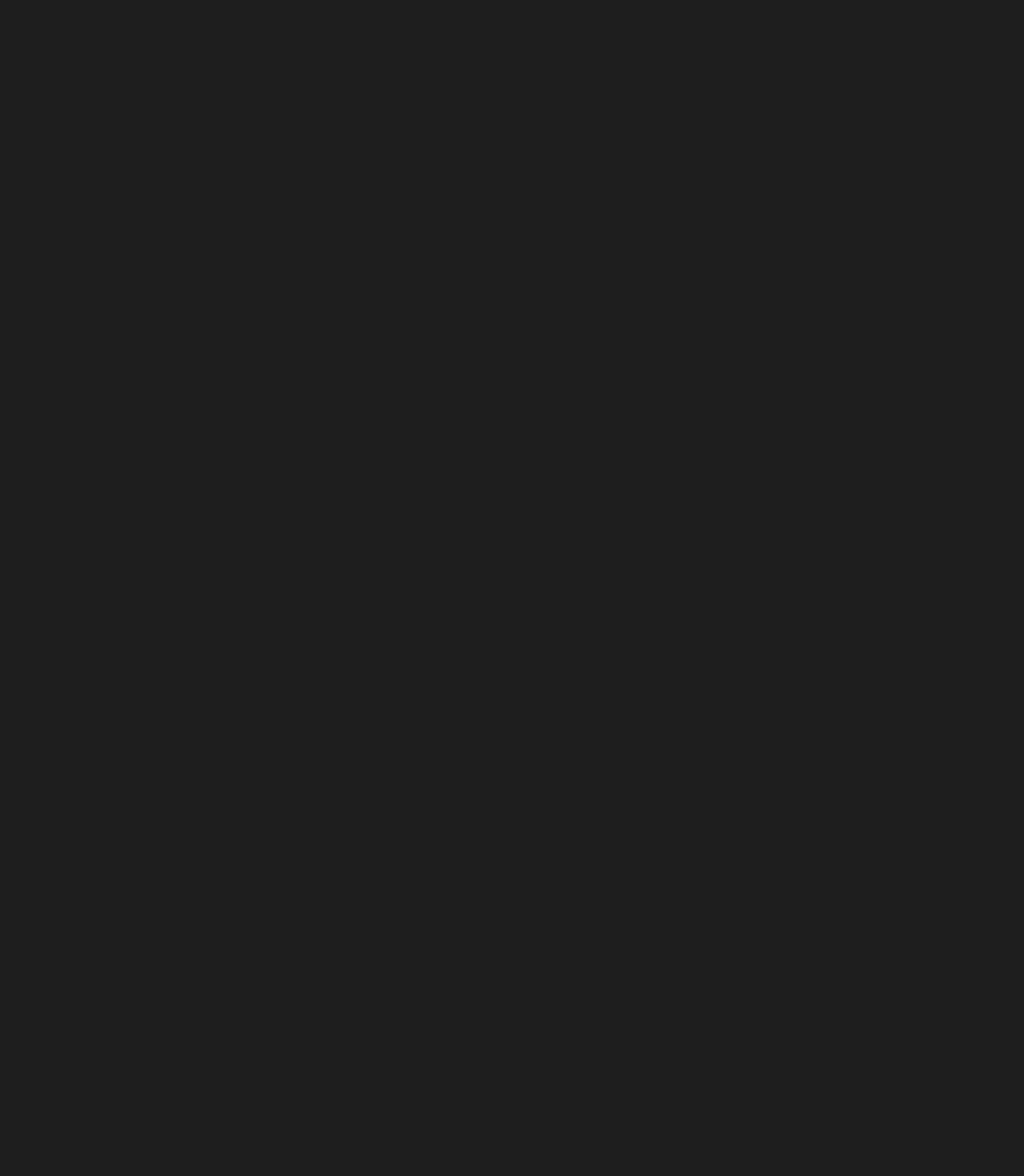
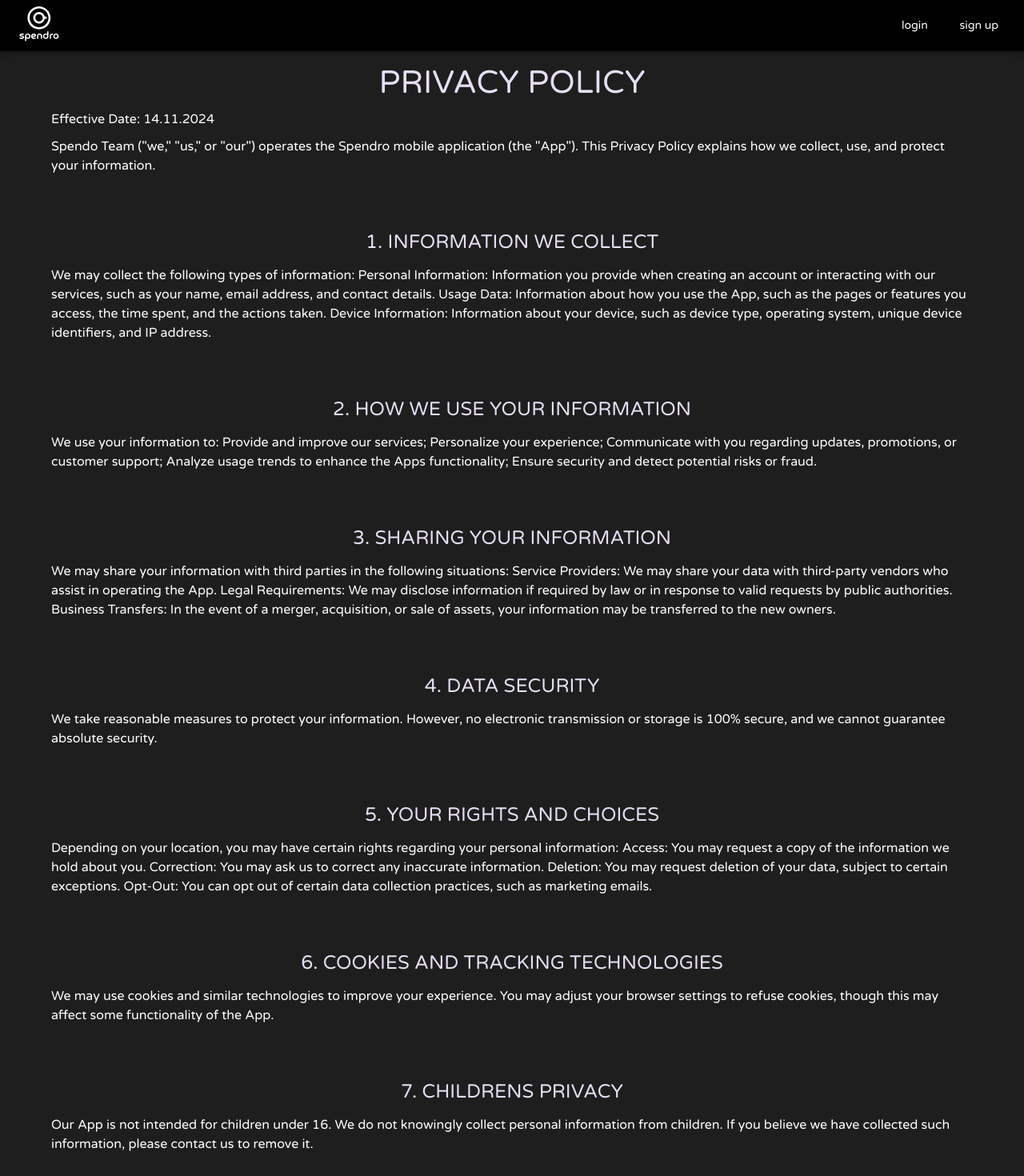
Before and after one commit to becool14/spendro, a React (Create React App) app in the folder frontend/: page /PrivacyPolicy in a window 1280 px wide. Before the commit this address had no page. Shown: the top 1470 px of the page at 80% size. Before the commit the page ends 800 px from the top, so only its background shows below. Built offline with nearby package versions, Linux system fonts and the light colour scheme.

Commit message:
[SPEN-11] Privacy Policy page

```diff
--- a/frontend/src/App.jsx
+++ b/frontend/src/App.jsx
@@ -9,6 +9,7 @@ import ContactUs from './pages/ContactUs'
 import TermsOfService from './pages/TermsOfService'
 import FAQ from './pages/FAQ'
 import '@fontsource/varela-round'
+import PrivacyPolicy from './pages/PrivacyPolicy'
 
 
 function App() {
@@ -22,6 +23,7 @@ function App() {
           <Route path="/contactus" element={<ContactUs />} />
           <Route path="/TermsOfService" element={<TermsOfService />} />
           <Route path="/FAQ" element={<FAQ/>}/>
+          <Route path="/PrivacyPolicy" element={<PrivacyPolicy />} />
         </Routes>
       </Router>
     </ThemeProvider>
--- a/frontend/src/components/Footer.jsx
+++ b/frontend/src/components/Footer.jsx
@@ -61,7 +61,9 @@ function Footer() {
             </Link>
           </Button>
           <Button>
-            <Typography>PRIVACY POLICY</Typography>
+            <Link to="/PrivacyPolicy" style={{ textDecoration: 'none', color: 'inherit' }} >
+              <Typography>PRIVACY POLICY</Typography>
+            </Link>
           </Button>
         </Box>
       </Box>
--- /dev/null
+++ b/frontend/src/pages/PrivacyPolicy.jsx
@@ -0,0 +1,123 @@
+import Navbar from '../components/Navbar';
+import Footer from '../components/Footer';
+import Typography from '@mui/material/Typography';
+import { List, ListItem, Container, Button } from '@mui/material';
+
+import styles from './PrivacyPolicy.module.css';
+
+function PrivacyPolicy(){
+    return(
+        <div className={styles.container}>
+            <Navbar />
+            <div className={styles.TermsOfService_Content}>
+                <Typography variant="h2" sx={{ fontSize: '2.5rem', color: '#E6DEF5', marginBottom: '10px' , marginTop: '15px'}}>
+                    Privacy Policy
+                </Typography>
+                <Container sx={{ textAlign: 'Left', marginBottom: '10px' }}>
+                    <Typography variant="body1" className={styles.text_section}>
+                        Effective Date: 14.11.2024
+                    </Typography>
+                </Container>
+                <Container sx={{ textAlign: 'Left', marginBottom: '70px' }}>
+                    <Typography variant="body1" className={styles.text_section}>
+                        Spendo Team ("we," "us," or "our") operates the Spendro mobile application (the "App"). This Privacy Policy explains how we collect, use, and protect your information.
+                    </Typography>
+                </Container>
+                <Typography variant="h3" sx={{ fontSize: '1.5rem', color: '#E6DEF5', marginBottom: '15px' }}>
+                    1. Information We Collect
+                </Typography>
+                <Container sx={{ textAlign: 'Left', marginBottom: '70px' }}>
+                    <Typography variant="body1" className={styles.text_section}>
+                        We may collect the following types of information:
+
+                        Personal Information: Information you provide when creating an account or interacting with our services, such as your name, email address, and contact details.
+                        Usage Data: Information about how you use the App, such as the pages or features you access, the time spent, and the actions taken.
+                        Device Information: Information about your device, such as device type, operating system, unique device identifiers, and IP address.
+                    </Typography>
+                </Container>
+                <Typography variant="h3" sx={{ fontSize: '1.5rem', color: '#E6DEF5', marginBottom: '15px' }}>
+                    2. How We Use Your Information
+                </Typography>
+                <Container sx={{ textAlign: 'Left', marginBottom: '70px' }}>
+                    <Typography variant="body1" className={styles.text_section}>
+                        We use your information to:
+
+                        Provide and improve our services;
+                        Personalize your experience;
+                        Communicate with you regarding updates, promotions, or customer support;
+                        Analyze usage trends to enhance the Apps functionality;
+                        Ensure security and detect potential risks or fraud.
+                    </Typography>
+                </Container>
+                <Typography variant="h3" sx={{ fontSize: '1.5rem', color: '#E6DEF5', marginBottom: '15px' }}>
+                    3. Sharing Your Information
+                </Typography>
+                <Container sx={{ textAlign: 'Left', marginBottom: '70px' }}>
+                    <Typography variant="body1" className={styles.text_section}>
+                        We may share your information with third parties in the following situations:
+
+                        Service Providers: We may share your data with third-party vendors who assist in operating the App.
+                        Legal Requirements: We may disclose information if required by law or in response to valid requests by public authorities.
+                        Business Transfers: In the event of a merger, acquisition, or sale of assets, your information may be transferred to the new owners.
+                    </Typography>
+                </Container>
+                <Typography variant="h3" sx={{ fontSize: '1.5rem', color: '#E6DEF5', marginBottom: '15px' }}>
+                    4. Data Security
+                </Typography>
+                <Container sx={{ textAlign: 'Left', marginBottom: '70px' }}>
+                    <Typography variant="body1" className={styles.text_section}>
+                        We take reasonable measures to protect your information. However, no electronic transmission or storage is 100% secure, and we cannot guarantee absolute security.
+                    </Typography>
+                </Container>
+                <Typography variant="h3" sx={{ fontSize: '1.5rem', color: '#E6DEF5', marginBottom: '15px' }}>
+                    5. Your Rights and Choices
+                </Typography>
+                <Container sx={{ textAlign: 'Left', marginBottom: '70px' }}>
+                    <Typography variant="body1" className={styles.text_section}>
+                        Depending on your location, you may have certain rights regarding your personal information:
+
+                        Access: You may request a copy of the information we hold about you.
+                        Correction: You may ask us to correct any inaccurate information.
+                        Deletion: You may request deletion of your data, subject to certain exceptions.
+                        Opt-Out: You can opt out of certain data collection practices, such as marketing emails.
+                    </Typography>
+                </Container>
+                <Typography variant="h3" sx={{ fontSize: '1.5rem', color: '#E6DEF5', marginBottom: '15px' }}>
+                    6. Cookies and Tracking Technologies
+                </Typography>
+                <Container sx={{ textAlign: 'Left', marginBottom: '70px' }}>
+                    <Typography variant="body1" className={styles.text_section}>
+                        We may use cookies and similar technologies to improve your experience. You may adjust your browser settings to refuse cookies, though this may affect some functionality of the App.
+                    </Typography>
+                </Container>
+                <Typography variant="h3" sx={{ fontSize: '1.5rem', color: '#E6DEF5', marginBottom: '15px' }}>
+                    7. Childrens Privacy
+                </Typography>
+                <Container sx={{ textAlign: 'Left', marginBottom: '70px' }}>
+                    <Typography variant="body1" className={styles.text_section}>
+                        Our App is not intended for children under 16. We do not knowingly collect personal information from children. If you believe we have collected such information, please contact us to remove it.
+                    </Typography>
+                </Container>
+                <Typography variant="h3" sx={{ fontSize: '1.5rem', color: '#E6DEF5', marginBottom: '15px' }}>
+                    8. Changes to this Privacy Policy
+                </Typography>
+                <Container sx={{ textAlign: 'Left', marginBottom: '70px' }}>
+                    <Typography variant="body1" className={styles.text_section}>
+                        We may update this Privacy Policy from time to time. Changes will be posted within the App, and we encourage you to review the policy periodically
+                    </Typography>
+                </Container>
+                <Typography variant="h3" sx={{ fontSize: '1.5rem', color: '#E6DEF5', marginBottom: '15px' }}>
+                    9. Contact Us
+                </Typography>
+                <Container sx={{ textAlign: 'Left', marginBottom: '70px' }}>
+                    <Typography variant="body1" className={styles.text_section}>
+                        If you have questions or concerns about this Privacy Policy, please contact us at following page
+                    </Typography>
+                </Container>
+            </div>
+            <Footer />
+        </div>
+    );
+}
+
+export default PrivacyPolicy;
--- /dev/null
+++ b/frontend/src/pages/PrivacyPolicy.module.css
@@ -0,0 +1,24 @@
+.container {
+    padding: 0;
+    color: #fff;
+    min-height: 100vh; /* Забезпечує, щоб фон займав мінімум всю видиму висоту */
+    background-color: #1e1e1e;
+
+  }
+
+  .TermsOfService_Content {
+    text-align: center;
+    display: flex;
+    flex-direction: column;
+    justify-content: space-between; /* Вирівнює Navbar, MainContent та Footer по вертикалі */
+  }
+
+  .text_section {
+    font-size: 1.1rem;
+    margin-bottom: 20px;
+    color: #cfcfcf;
+  }
+
+  h2, h3 {
+    text-transform: uppercase;
+  }
--- a/frontend/src/pages/TermsOfService.jsx
+++ b/frontend/src/pages/TermsOfService.jsx
@@ -36,7 +36,7 @@ function TermsOfService(){
                 </Typography>
                 <Container sx={{ textAlign: 'Left', marginBottom: '70px' }}>
                     <Typography variant="body1" className={styles.text_section}>
-                        To use our services, you must be at least 13 and comply with all applicable laws and regulations. If you are under the age of majority in your jurisdiction, you must have permission from a legal guardian.
+                        To use our services, you must be at least 16 and comply with all applicable laws and regulations. If you are under the age of majority in your jurisdiction, you must have permission from a legal guardian.
                     </Typography>
                 </Container>
                 <Typography variant="h3" sx={{ fontSize: '1.5rem', color: '#E6DEF5', marginBottom: '15px' }}>
```
